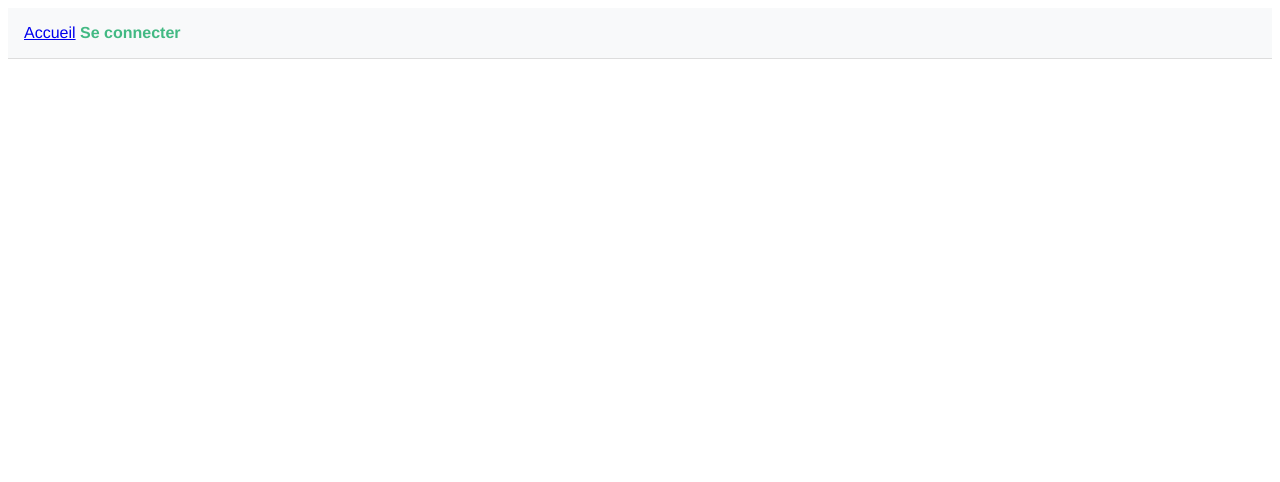
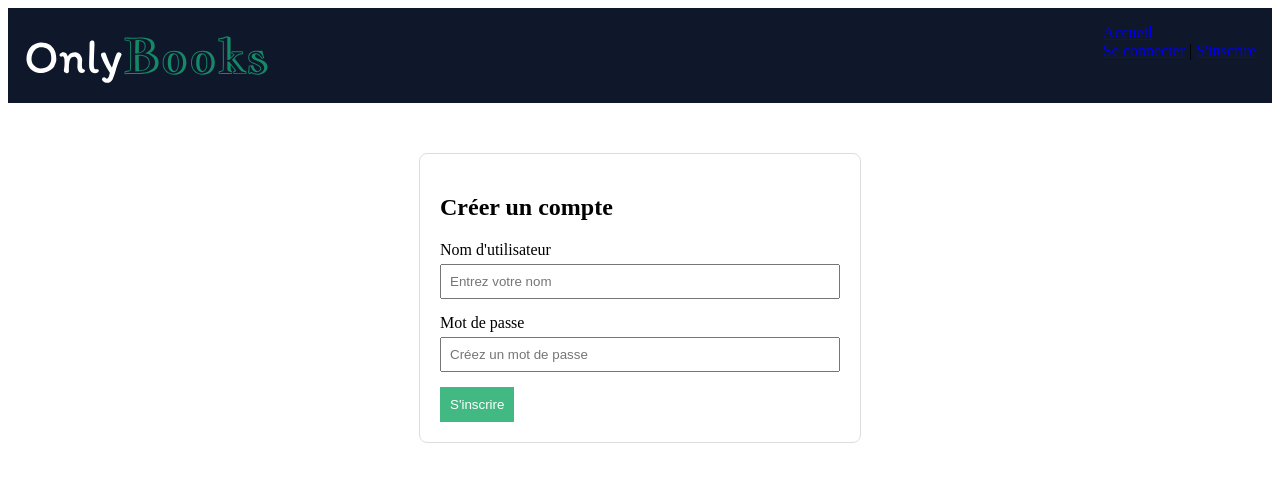
Before and after one commit to SachaBorodkin/Passion-lecture-Vue.js, a Vue app in the folder passion-lecture/: page /register in a window 1280 px wide. Shown: the top 482 px of the page. Built offline with nearby package versions, Linux system fonts and the light colour scheme.

Commit message:
Header (WiP)

```diff
--- a/passion-lecture/db.json
+++ b/passion-lecture/db.json
@@ -9,6 +9,26 @@
       "rateNumber": 0,
       "commentnumber": 0,
       "isAdmin": true
+    },
+    {
+      "id": "631c",
+      "username": "user",
+      "password": "$2b$10$AR7KUJmSouy4Tf5c73knWu4CCrR7VX363MM/TUTe4glyelc17GR6O",
+      "entryDate": "2026-02-11",
+      "bookNumber": "0",
+      "rateNumber": 0,
+      "commentnumber": 0,
+      "isAdmin": false
+    },
+    {
+      "id": "7e55",
+      "username": "Olek",
+      "password": "$2b$10$eMxWGiWfC0HkqdfBdHKB1..vaLKSu1YJlw6U/kwACTJZM8BhZwt56",
+      "entryDate": "2026-02-11",
+      "bookNumber": "0",
+      "rateNumber": 0,
+      "commentnumber": 0,
+      "isAdmin": false
     }
   ],
   "books": []
--- a/passion-lecture/src/App.vue
+++ b/passion-lecture/src/App.vue
@@ -1,28 +1,8 @@
 <template>
-  <div id="app">
-    <HeaderVue />
-
-    <main>
-      <router-view />
-    </main>
-  </div>
+  <HeaderVue />
+  <router-view />
 </template>
 
 <script setup>
-// Import the Header component
 import HeaderVue from './components/HeaderVue.vue'
 </script>
-
-<style>
-/* Global styles for the app layout */
-#app {
-  font-family: Avenir, Helvetica, Arial, sans-serif;
-  -webkit-font-smoothing: antialiased;
-  -moz-osx-font-smoothing: grayscale;
-  color: #2c3e50;
-}
-
-main {
-  padding: 20px;
-}
-</style>
--- a/passion-lecture/src/components/HeaderVue.vue
+++ b/passion-lecture/src/components/HeaderVue.vue
@@ -1,20 +1,20 @@
 <template>
-  <header class="app-header">
-    <nav>
-      <router-link to="/">Accueil</router-link>
-
-      <div v-if="isLoggedIn" class="user-profile">
-        <img
-          src="https://www.gravatar.com/avatar/00000000000000000000000000000000?d=mp&f=y"
-          alt="Avatar"
-          class="avatar"
-        />
-        <span>{{ currentUser.username }}</span>
-        <button @click="logout" class="logout-btn">Déconnexion</button>
+  <header class="header">
+    <img src="../assets/logo.svg" />
+    <div class="auth-area">
+      <nav>
+        <router-link to="/">Accueil</router-link>
+      </nav>
+      <div v-if="user" class="profile">
+        <img src="../assets/avatar.png" class="avatar" />
+        <button @click="logout">Déconnexion</button>
       </div>
-
-      <router-link v-else to="/login" class="login-link"> Se connecter </router-link>
-    </nav>
+      <div v-else class="auth-links">
+        <router-link to="/login">Se connecter</router-link>
+        <span> | </span>
+        <router-link to="/register">S'inscrire</router-link>
+      </div>
+    </div>
   </header>
 </template>
 
@@ -22,66 +22,45 @@
 import { ref, onMounted } from 'vue'
 import { useRouter } from 'vue-router'
 
-const isLoggedIn = ref(false)
-const currentUser = ref(null)
+const user = ref(null)
 const router = useRouter()
 
-const checkLoginStatus = () => {
-  const user = localStorage.getItem('user')
-  if (user) {
-    isLoggedIn.value = true
-    currentUser.value = JSON.parse(user)
-  } else {
-    isLoggedIn.value = false
-    currentUser.value = null
-  }
+const updateStatus = () => {
+  const data = localStorage.getItem('user')
+  user.value = data ? JSON.parse(data) : null
 }
 
 const logout = () => {
   localStorage.removeItem('user')
-  checkLoginStatus()
+  updateStatus()
   router.push('/login')
 }
 
-// Check status when component loads
 onMounted(() => {
-  checkLoginStatus()
+  updateStatus()
+  // Listen for the login event
+  window.addEventListener('login-success', updateStatus)
 })
 </script>
 
 <style scoped>
-.app-header {
+body {
+  margin: 0;
+}
+.header {
   display: flex;
   justify-content: space-between;
   padding: 1rem;
-  background-color: #f8f9fa;
-  border-bottom: 1px solid #ddd;
+  background: #0f172a;
 }
-
-.user-profile {
+.avatar {
+  width: 30px;
+  border-radius: 50%;
+  margin-right: 5px;
+}
+.profile {
   display: flex;
   align-items: center;
   gap: 10px;
 }
-
-.avatar {
-  width: 35px;
-  height: 35px;
-  border-radius: 50%;
-  background-color: #ccc;
-}
-
-.login-link {
-  text-decoration: none;
-  font-weight: bold;
-  color: #42b983;
-}
-
-.logout-btn {
-  background: none;
-  border: 1px solid #ccc;
-  cursor: pointer;
-  padding: 2px 8px;
-  font-size: 0.8rem;
-}
 </style>
--- a/passion-lecture/src/views/LoginVue.vue
+++ b/passion-lecture/src/views/LoginVue.vue
@@ -1,9 +1,9 @@
 <template>
-  <div class="auth-container">
-    <h2>Login</h2>
+  <div class="auth-form">
+    <h2>Connexion</h2>
     <form @submit.prevent="handleLogin">
-      <input v-model="username" placeholder="Username" required />
-      <input v-model="password" type="password" placeholder="Password" required />
+      <input v-model="username" placeholder="Nom d'utilisateur" />
+      <input v-model="password" type="password" placeholder="Mot de passe" />
       <button type="submit">Login</button>
     </form>
   </div>
@@ -20,20 +20,16 @@ const password = ref('')
 const router = useRouter()
 
 const handleLogin = async () => {
-  try {
-    const response = await axios.get(`http://localhost:3000/users?username=${username.value}`)
-    const user = response.data[0]
+  const { data } = await axios.get(`http://localhost:3000/users?username=${username.value}`)
+  const user = data[0]
 
-    if (user && bcrypt.compareSync(password.value, user.password)) {
-      // Store user info in localStorage for session persistence
-      localStorage.setItem('user', JSON.stringify(user))
-      alert(`Welcome back, ${user.username}!`)
-      router.push('/')
-    } else {
-      alert('Invalid username or password')
-    }
-  } catch (error) {
-    console.error('Login error', error)
+  if (user && bcrypt.compareSync(password.value, user.password)) {
+    localStorage.setItem('user', JSON.stringify(user))
+    // Trigger event for HeaderVue to update
+    window.dispatchEvent(new Event('login-success'))
+    router.push('/')
+  } else {
+    alert('Identifiants incorrects')
   }
 }
 </script>
--- /dev/null
+++ b/passion-lecture/src/views/SignUp.vue
@@ -0,0 +1,108 @@
+<template>
+  <div class="signup-container">
+    <h2>Créer un compte</h2>
+    <form @submit.prevent="handleRegister" class="signup-form">
+      <div class="form-group">
+        <label>Nom d'utilisateur</label>
+        <input v-model="username" type="text" required placeholder="Entrez votre nom" />
+      </div>
+
+      <div class="form-group">
+        <label>Mot de passe</label>
+        <input v-model="password" type="password" required placeholder="Créez un mot de passe" />
+      </div>
+
+      <button type="submit" :disabled="loading">
+        {{ loading ? 'Inscription en cours...' : "S'inscrire" }}
+      </button>
+    </form>
+    <p v-if="error" class="error-msg">{{ error }}</p>
+  </div>
+</template>
+
+<script setup>
+import { ref } from 'vue'
+import axios from 'axios'
+import bcrypt from 'bcryptjs'
+import { useRouter } from 'vue-router'
+
+const username = ref('')
+const password = ref('')
+const error = ref('')
+const loading = ref(false)
+const router = useRouter()
+
+const handleRegister = async () => {
+  loading.value = true
+  error.value = ''
+
+  try {
+    // 1. Check if user already exists
+    const checkUser = await axios.get(`http://localhost:3000/users?username=${username.value}`)
+    if (checkUser.data.length > 0) {
+      error.value = "Ce nom d'utilisateur est déjà pris."
+      loading.value = false
+      return
+    }
+
+    // 2. Hash the password
+    const salt = bcrypt.genSaltSync(10)
+    const hashedPassword = bcrypt.hashSync(password.value, salt)
+
+    // 3. Prepare the user object using your required structure
+    const newUser = {
+      username: username.value,
+      password: hashedPassword,
+      entryDate: new Date().toISOString().split('T')[0], // Format: YYYY-MM-DD
+      bookNumber: '0',
+      rateNumber: 0,
+      commentnumber: 0,
+      isAdmin: false,
+    }
+
+    // 4. Save to db.json
+    await axios.post('http://localhost:3000/users', newUser)
+
+    alert('Compte créé avec succès !')
+    router.push('/login') // Redirect to login page
+  } catch (err) {
+    error.value = "Une erreur est survenue lors de l'inscription."
+    console.error(err)
+  } finally {
+    loading.value = false
+  }
+}
+</script>
+
+<style scoped>
+.signup-container {
+  max-width: 400px;
+  margin: 50px auto;
+  padding: 20px;
+  border: 1px solid #ddd;
+  border-radius: 8px;
+}
+.form-group {
+  margin-bottom: 15px;
+  display: flex;
+  flex-direction: column;
+}
+.signup-form input {
+  padding: 8px;
+  margin-top: 5px;
+}
+button {
+  padding: 10px;
+  background-color: #42b983;
+  color: white;
+  border: none;
+  cursor: pointer;
+}
+button:disabled {
+  background-color: #ccc;
+}
+.error-msg {
+  color: red;
+  margin-top: 10px;
+}
+</style>
--- a/passion-lecture/src/views/SignUpVue.vue
+++ /dev/null
@@ -1,45 +0,0 @@
-<template>
-  <div class="auth-container">
-    <h2>Sign Up</h2>
-    <form @submit.prevent="handleSignUp">
-      <input v-model="username" placeholder="Username" required />
-      <input v-model="password" type="password" placeholder="Password" required />
-      <button type="submit">Register</button>
-    </form>
-  </div>
-</template>
-
-<script setup>
-import { ref } from 'vue'
-import axios from 'axios'
-import bcrypt from 'bcryptjs'
-import { useRouter } from 'vue-router'
-
-const username = ref('')
-const password = ref('')
-const router = useRouter()
-
-const handleSignUp = async () => {
-  // Hash password with salt rounds (10)
-  const salt = bcrypt.genSaltSync(10)
-  const hashedPassword = bcrypt.hashSync(password.value, salt)
-
-  const newUser = {
-    username: username.value,
-    password: hashedPassword,
-    entryDate: new Date().toISOString().split('T')[0],
-    bookNumber: '0',
-    rateNumber: 0,
-    commentnumber: 0,
-    isAdmin: false,
-  }
-
-  try {
-    await axios.post('http://localhost:3000/users', newUser)
-    alert('Registration successful!')
-    router.push('/login')
-  } catch (error) {
-    console.error('Signup failed', error)
-  }
-}
-</script>
```
Also changed, not shown: passion-lecture/src/router/index.js (+6 -6 lines), passion-lecture/src/assets/Logo.svg (added), passion-lecture/src/assets/avatar.png (added).
